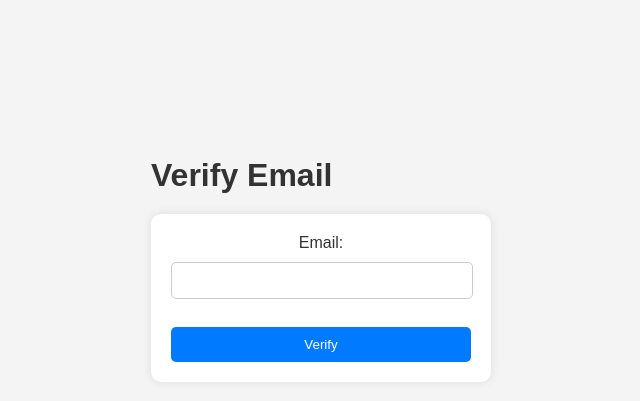
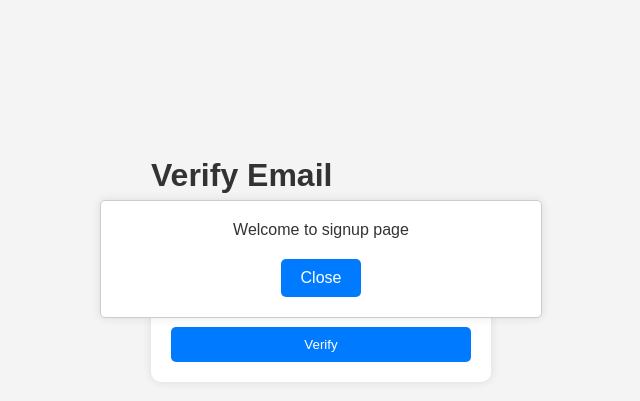
Before and after one commit to neuroneural/immunetworksapp, a Flask app: page /auth/signup in a window 1280 px wide. Shown: the part 141-542 px from the top of the page, without its empty margins (319-959 px from the left). Run offline with Flask 3, Linux system fonts and the light colour scheme.

Commit message:
changing signup modules

```diff
--- a/appresources/signup.py
+++ b/appresources/signup.py
@@ -7,8 +7,8 @@ signup_bp = Blueprint('signup', __name__)
 
 @signup_bp.route('/signup', methods=['GET', 'POST'])
 def signup():
+    signup_message = 'Welcome to signup page'
     if request.method == 'POST':
-
         # If validation is 0, show only email field
         if request.form['validation'] == '0':
             email = request.form['email']
@@ -21,7 +21,8 @@ def signup():
             # Make a POST request to the login API endpoint
             response = requests.post(current_app.config['global_variables']['url']+'/identityadd', data=json_data, headers=headers).json()
             if response['statusCode']==404:
-                return render_template('signup.html', validation=1 , email = request.form['email'])
+                signup_message = 'Verifaction mail sent to email to verify the email address '+data['email']+' Please click verify to resend vrification link again'
+                return render_template('signup.html', validation=1 , email = request.form['email'], message = signup_message)
         if request.form['validation'] == '1':
             email = request.form['email']
             data = {
@@ -33,9 +34,12 @@ def signup():
             # Make a POST request to the login API endpoint
             response = requests.post(current_app.config['global_variables']['url']+'/identityadd', data=json_data, headers=headers).json()
             if response['statusCode']==404:
-                return render_template('signup.html', validation=1 , email = request.form['email'])
+                signup_message = 'Verifaction mail sent to email to verify the email address '+ data['email']+' Please click verify to resend vrification link again'
+                return render_template('signup.html', validation=1 , email = request.form['email'], message = signup_message)
             else:
-                return render_template('signup.html', validation=2 ,email = request.form['email'])
+                signup_message = 'Email Verification completed please enter username and password'
+                #  \n Password Policy \n Contains at least 1 number \n Contains at least 1 special character \n Contains at least 1 uppercase letter \nContains at least 1 lowercase letter'
+                return render_template('signup.html', validation=2 ,email = request.form['email'], message = signup_message)
         else:
             data = {
                 "email": request.form.get('email'),
@@ -45,10 +49,12 @@ def signup():
             json_data = json.dumps(data)
             headers = {'Content-Type': 'application/json'}
             response = requests.post(current_app.config['global_variables']['url']+'/identityadd', data=json_data, headers=headers).json()
+
             if response['statusCode'] == 200:
-                return render_template('login.html')
+                return render_template('login.html', error = 'Signup link sent to email '+request.form.get('email')+'plase confirm the link to signin ')
             else:
-                return render_template('signup.html', validation=2 ,email = request.form['email'])
+                signup_message = signup_message = 'Please re-enter a  different username or a strong password'
+                return render_template('signup.html', validation=2 ,email = request.form['email'], message = signup_message)
 
     # Render the signup form
-    return render_template('signup.html', validation=0)
+    return render_template('signup.html', validation=0, message = signup_message)
--- a/resources/templates/signup.html
+++ b/resources/templates/signup.html
@@ -5,8 +5,54 @@
     <meta name="viewport" content="width=device-width, initial-scale=1.0">
     <title>Immunetworks</title>
     <link rel="stylesheet" type="text/css" href="{{ url_for('static', filename='signup.css') }}">
+    <style>
+        /* Style for the popup */
+        .popup {
+            display: none;
+            position: fixed;
+            top: 50%;
+            left: 50%;
+            transform: translate(-50%, -50%);
+            background-color: #ffffff;
+            border: 1px solid #ccc;
+            border-radius: 5px;
+            box-shadow: 0 0 10px rgba(0, 0, 0, 0.1);
+            padding: 20px;
+            z-index: 1000;
+            max-width: 400px;
+            width: 80%;
+            text-align: center;
+        }
+
+        .popup p {
+            margin: 0;
+            font-size: 16px;
+            color: #333;
+        }
+
+        .popup button {
+            background-color: #007bff;
+            color: #fff;
+            border: none;
+            padding: 10px 20px;
+            cursor: pointer;
+            border-radius: 5px;
+            font-size: 16px;
+            margin-top: 20px;
+        }
+
+        .popup button:hover {
+            background-color: #0056b3;
+        }
+    </style>
 </head>
 <body>
+    <!-- Popup message -->
+    <div id="popup" class="popup">
+        <p id="popupMessage"></p>
+        <button onclick="closePopup()">Close</button>
+    </div>
+
     {% if validation == 0 %}
     <div class="container">
         <h1>Verify Email</h1>
@@ -44,5 +90,25 @@
         </form>
     </div>
     {% endif %}
+
+    <!-- JavaScript for the popup -->
+    <script>
+        function openPopup(message) {
+            var popup = document.getElementById('popup');
+            var popupMessage = document.getElementById('popupMessage');
+            popupMessage.innerHTML = message;
+            popup.style.display = 'block';
+        }
+
+        function closePopup() {
+            var popup = document.getElementById('popup');
+            popup.style.display = 'none';
+        }
+
+        // Triggering the popup onload if needed
+        // Example usage: openPopup("Your message here");
+        // Remove this line if you don't want the popup to show onload
+        openPopup("{{ message }}");
+    </script>
 </body>
 </html>
```
Lines whose indentation alone changed are shown as unchanged.
